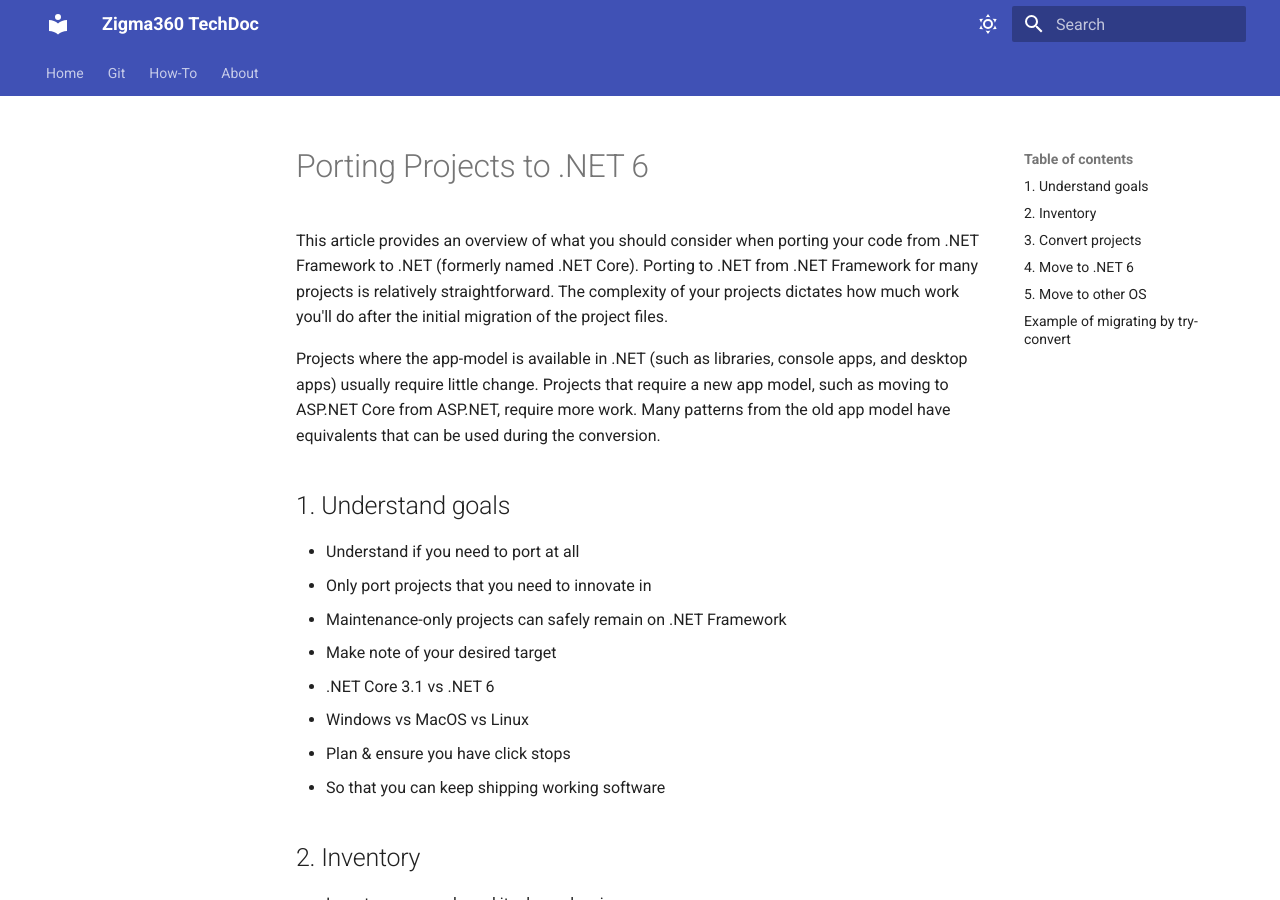
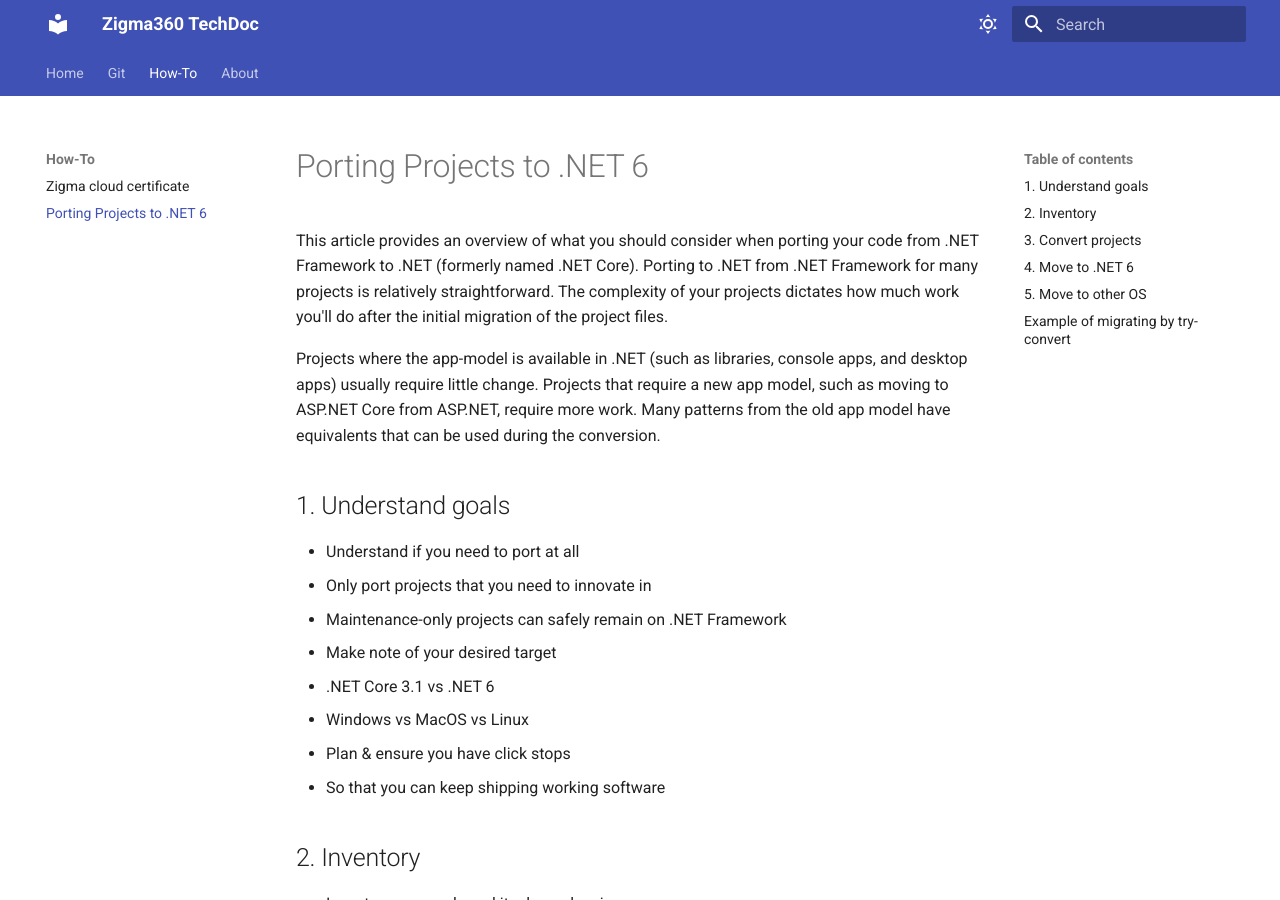
Before and after one commit to zigma360dev/techdoc, an MkDocs documentation site: the page built from docs/how-to/porting-csproject-to-net6.md, in a window 1280 px wide and 900 px high. Built offline with MkDocs 1.6.1 and Material for MkDocs 9.7.7, drawn with Linux system fonts in a browser that asks for light colours.

Commit message:
added the "Porting Projects to .NET 6" page #2

```diff
--- a/mkdocs.yml
+++ b/mkdocs.yml
@@ -13,7 +13,7 @@
       - 'Undoing Changes': 'git/undoing-changes.md'
     - 'How-To':
       - 'Zigma cloud certificate': 'how-to/cloud-wildcard-certificate.md'
-      - 'Porting Projects to .NET 6': 'hot-to/porting-csproject-to-net6.md'
+      - 'Porting Projects to .NET 6': 'how-to/porting-csproject-to-net6.md'
     - About:
       - about/index.md
       - 'Getting started': 'about/getting-started.md'
```
